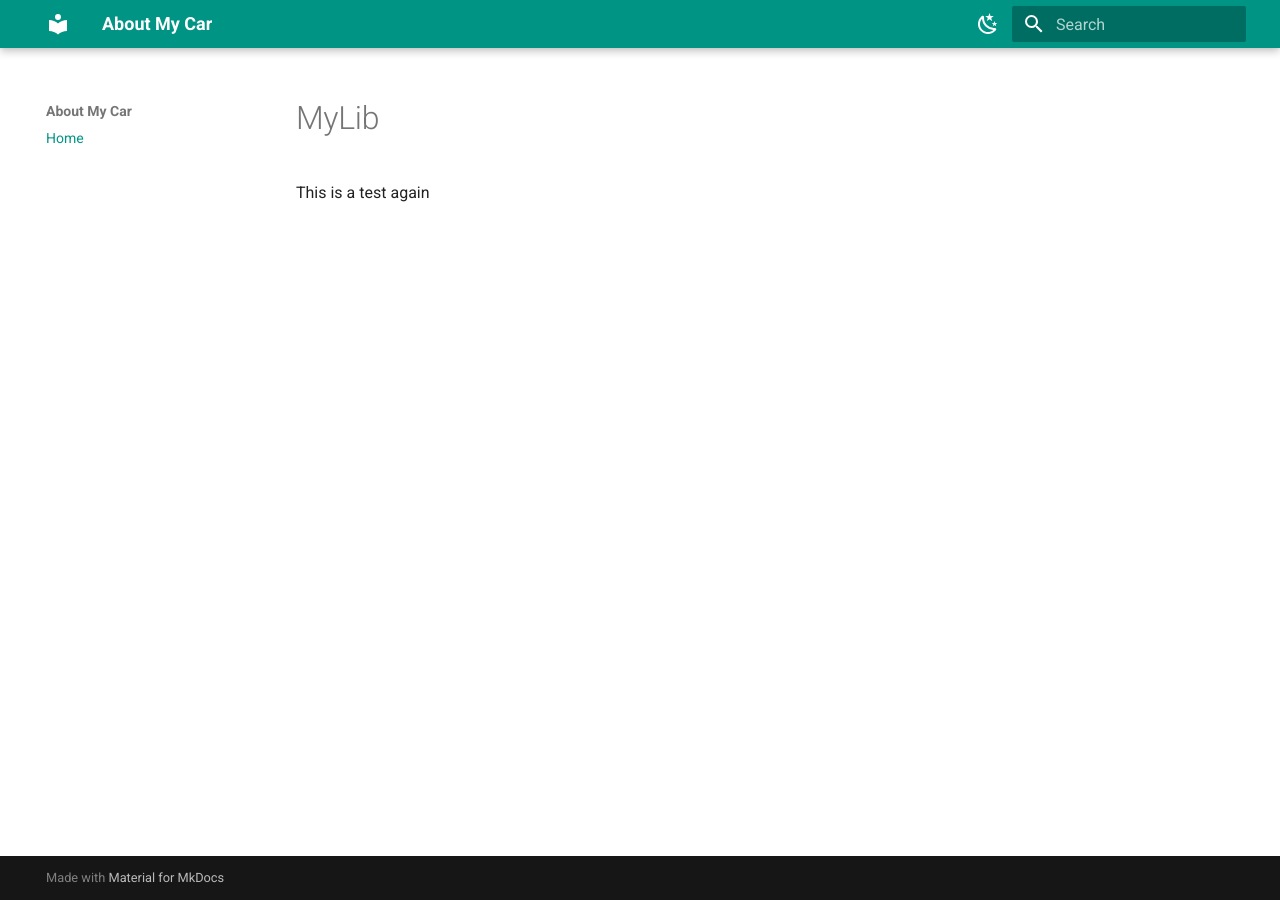
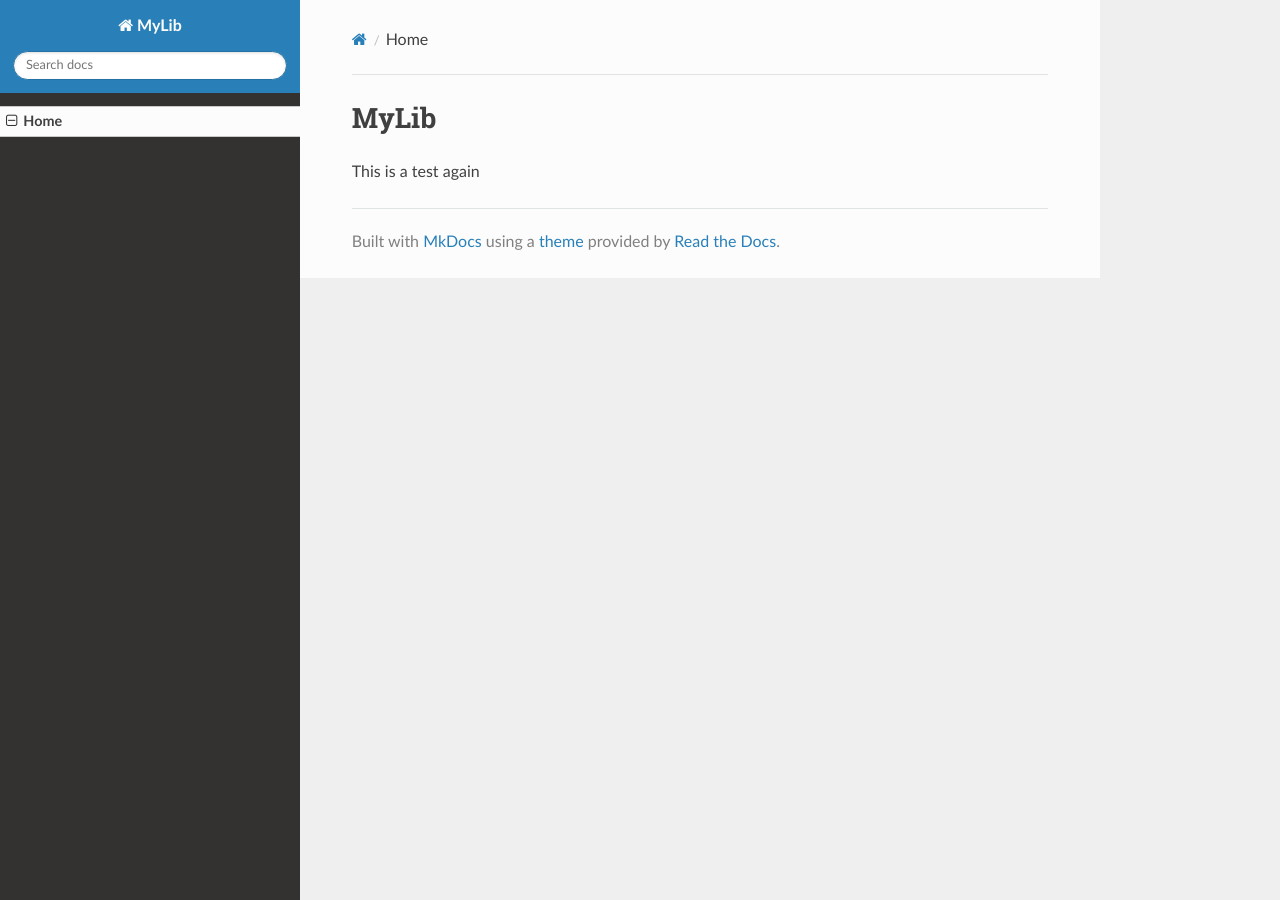
Before and after one commit to CP-THRO/THRO-SQS-MyLib, an MkDocs documentation site: the page built from docs/index.md, in a window 1280 px wide. Built offline with MkDocs 1.6.1, drawn with Linux system fonts in a browser that asks for light colours; nearby versions of some CDN libraries.

```diff
--- a/mkdocs.yaml
+++ /dev/null
@@ -1,6 +0,0 @@
-site_name: MyLib
-theme:
-  name: material
-docs_dir: docs
-nav:
-  - Home: index.md
--- a/mkdocs.yml
+++ b/mkdocs.yml
@@ -1,17 +1,6 @@
-site_name: About My Car
+site_name: MyLib
 theme:
-  name: material
-  palette:
-    - scheme: default
-      primary: teal
-      toggle:
-        icon: material/weather-night
-        name: Switch to dark mode
-    - scheme: slate
-      primary: teal
-      toggle:
-        icon: material/weather-sunny
-        name: Switch to light mode
+  name: readthedocs
 docs_dir: docs
 nav:
   - Home: index.md
```
